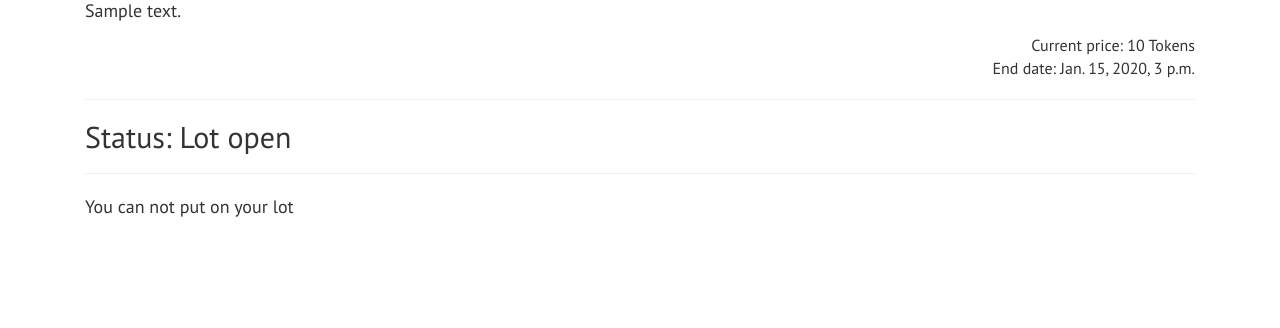
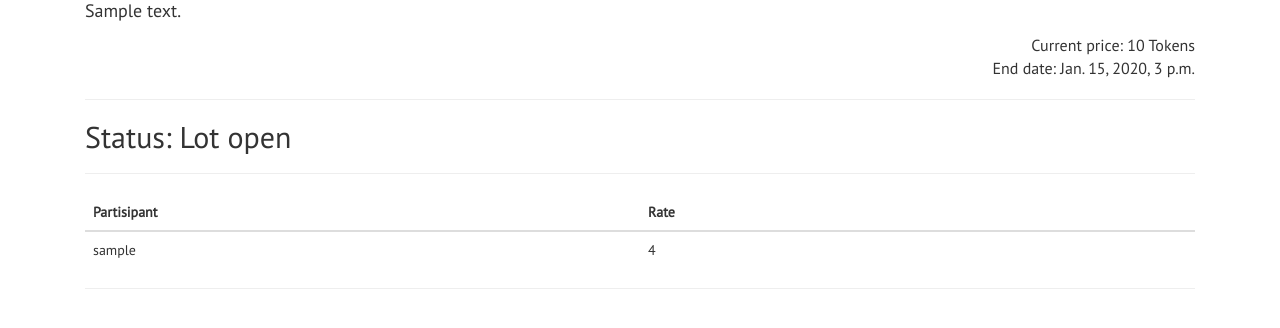
Before and after one commit to WitchZone/Auction, a Django app: page /lot/1/ in a window 1280 px wide. Shown: the part 145-473 px from the top of the page. Run offline with Django 3.2, Linux system fonts and the light colour scheme; a user stored in the database is signed in; tables that the repository leaves empty hold one stand-in row (values such as "Sample post"); some libraries are stand-ins or nearby versions.

Commit message:
Add rate table/replace some form

```diff
--- a/auction/models.py
+++ b/auction/models.py
@@ -7,7 +7,7 @@ class Lot_sub(models.Model):
     author = models.ForeignKey('auth.User')
     title = models.CharField(max_length=200)
     text = models.TextField()
-    starting_price = models.BigIntegerField()
+    starting_price = models.PositiveIntegerField()
     created_date = models.DateTimeField(default=timezone.now)
     published_date = models.DateTimeField(blank=True, null=True)
     end_date = models.DateTimeField(blank=True, null=True)
@@ -31,7 +31,7 @@ class UserProfile(models.Model):
 class LotRate(models.Model):
     participant = models.ForeignKey('auth.User')
     lot_id = models.ForeignKey('Lot_sub')
-    rate = models.BigIntegerField()
+    rate = models.PositiveIntegerField()
 
     def __str__(self):
         return self.lot_id
--- a/auction/templates/auction/base.html
+++ b/auction/templates/auction/base.html
@@ -23,7 +23,7 @@
         <nav class="navbar navbar-inverse">
             <div class="container-fluid">
                 <div class="navbar-header">
-                    <a class="navbar-brand" href="">Auction</a>
+                    <a class="navbar-brand" href="/">Auction</a>
                 </div>
                 <ul class="nav navbar-nav">
                     <li><a href="{% url 'lot_list' %}"><span class="glyphicon glyphicon-home"></span> Home</a></li>
@@ -35,7 +35,7 @@
                 <ul class="nav navbar-nav navbar-right">
                     {% if user.is_authenticated %}
                     <li>
-                        <<a class="navbar-brand" href="#">Hello, {{ user.username }}</a>
+                        <<a class="navbar-brand">Hello, {{ user.username }}</a>
                     </li>
                     <li><a href="{% url 'logout' %}"><span class="glyphicon glyphicon-log-out"></span> Logout</a></li>
                     {% else %}
--- a/auction/templates/auction/login.html
+++ b/auction/templates/auction/login.html
@@ -13,11 +13,11 @@
         {% csrf_token %}
         <div class="form-group">
             <label for="username">Username:</label>
-            <input type="text" class="form-control" id="username" name="username" placeholder="Enter the Username" value="">
+            <input type="text" maxlength="150" class="form-control" required id="username" name="username" placeholder="Enter the Username" value="">
         </div>
         <div class="form-group">
-            <label for="inputPassword">Password:</label>
-            <input type="password" class="form-control" id="inputPassword" name="password" placeholder="Enter the Password" value="">
+            <label for="id_password">Password:</label>
+            <input type="password" class="form-control" required id="id_password" name="password" placeholder="Enter the Password" value="">
         </div>
         <input type="submit" class="btn btn-default" name="submit" value="Login" />
     </form>
--- a/auction/templates/auction/lot_detail.html
+++ b/auction/templates/auction/lot_detail.html
@@ -28,6 +28,19 @@
         <hr>
         {% if lot.end_date and lot.end_date > date_now  and lot.is_open %}
             <div class="h2">Status: Lot open</div>
+
+            {% if ed %}
+            {% else %}
+            <hr>
+            <form id="user_form" class="post-form" method="post" action "={% url 'lot_detail' pk=lot.pk %}">
+                {% csrf_token %}
+                <div class="form-group">
+                    <label class="save">{{ mess }}</label>
+                    {{ form.as_p }}
+                </div>
+                <input type="submit" class="btn btn-default" name="submit" value="Rate" />
+            </form>
+            {% endif %}
         {% else %}
             {% if lot.is_open == False %}
                 <div class="h2">Status: The lot is closed</div>
@@ -35,17 +48,28 @@
                 <div class="h2">Status: Time is over, wait for confirmation</div>
             {% endif %}
         {% endif %}
+
         <hr>
-        {% if ed %}
-            <div class="description">You can not put on your lot</div>
+        {% if backers_list %}
+        <table class="table table-hover">
+            <thead>
+                <tr>
+                    <th width="50%">Partisipant</th>
+                    <th>Rate</th>
+                </tr>
+            </thead>
+            <tbody>
+                {% for backer in backers_list %}
+                    <tr>
+                        <td>{{backer.participant}}</td>
+                        <td>{{backer.rate}}</td>
+                    </tr>
+                {% endfor %}
+            </tbody>
+        <table>
         {% else %}
-            <form id="user_form" class="post-form" method="post" action "={% url 'lot_detail' pk=lot.pk %}">
-                {% csrf_token %}
-                <div class="form-group">
-                    {{ form.as_p }}
-                </div>
-                <input type="submit" class="btn btn-default" name="submit" value="Rate" />
-            </form>
+            <div class="h4">There are no participant<div>
         {% endif %}
     </div>
+    <hr>
 {% endblock %}
--- a/auction/views.py
+++ b/auction/views.py
@@ -8,7 +8,7 @@ from django.contrib.auth.decorators import login_required
 
 from .models import Lot_sub
 from .forms import UserForm, UserProfileForm, LotForm, RateForm
-from .models import UserProfile, Lot_sub
+from .models import UserProfile, Lot_sub, LotRate
 
 # Create your views here.
 
@@ -21,26 +21,29 @@ def lot_detail(request, pk):
         user = request.user
         date_now = timezone.now()
         start_p = Lot_sub.objects.filter(pk=pk).values('starting_price')[0]['starting_price']
-
+        mess = ""
+        backers_list = LotRate.objects.filter(lot_id=lot).order_by('-rate')[:10]
+        if (lot.author == user):
+            ed = True
+        else:
+            ed = False
         if request.method == "POST":
             form = RateForm(request.POST);
             if form.is_valid():
                 rate_lot = form.save(commit=False)
                 if rate_lot.rate > start_p:
                     rate_lot.participant = user
+                    print(rate_lot.participant)
                     rate_lot.lot_id = lot
                     rate_lot.save()
                     Lot_sub.objects.filter(pk=pk).update(starting_price=rate_lot.rate)
                     return redirect('lot_detail', pk=lot.pk)
                 else:
-                    err_mess = "The rate must be greater than the current price"
+                    mess = "The rate must be greater than the current price"
+                    return render(request, 'auction/lot_detail.html', {'lot': lot, 'ed': ed, 'date_now': date_now, 'form': form, 'mess': mess, 'backers_list': backers_list})
         else:
             form = RateForm()
-        if (lot.author == user):
-            ed = True
-        else:
-            ed = False
-        return render(request, 'auction/lot_detail.html', {'lot': lot, 'ed': ed, 'date_now': date_now, 'form': form})
+        return render(request, 'auction/lot_detail.html', {'lot': lot, 'ed': ed, 'date_now': date_now, 'form': form, 'mess': mess, 'backers_list': backers_list})
 
 @login_required
 def lot_edit(request, pk):
```
